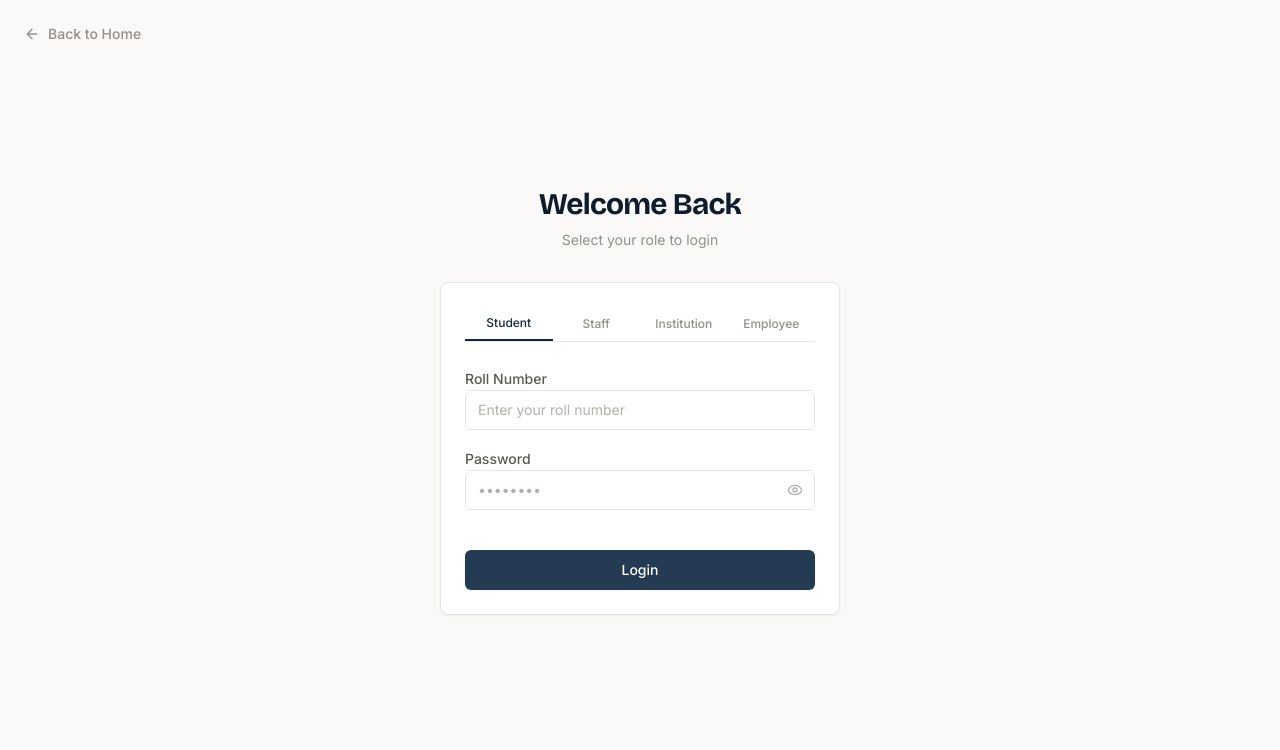
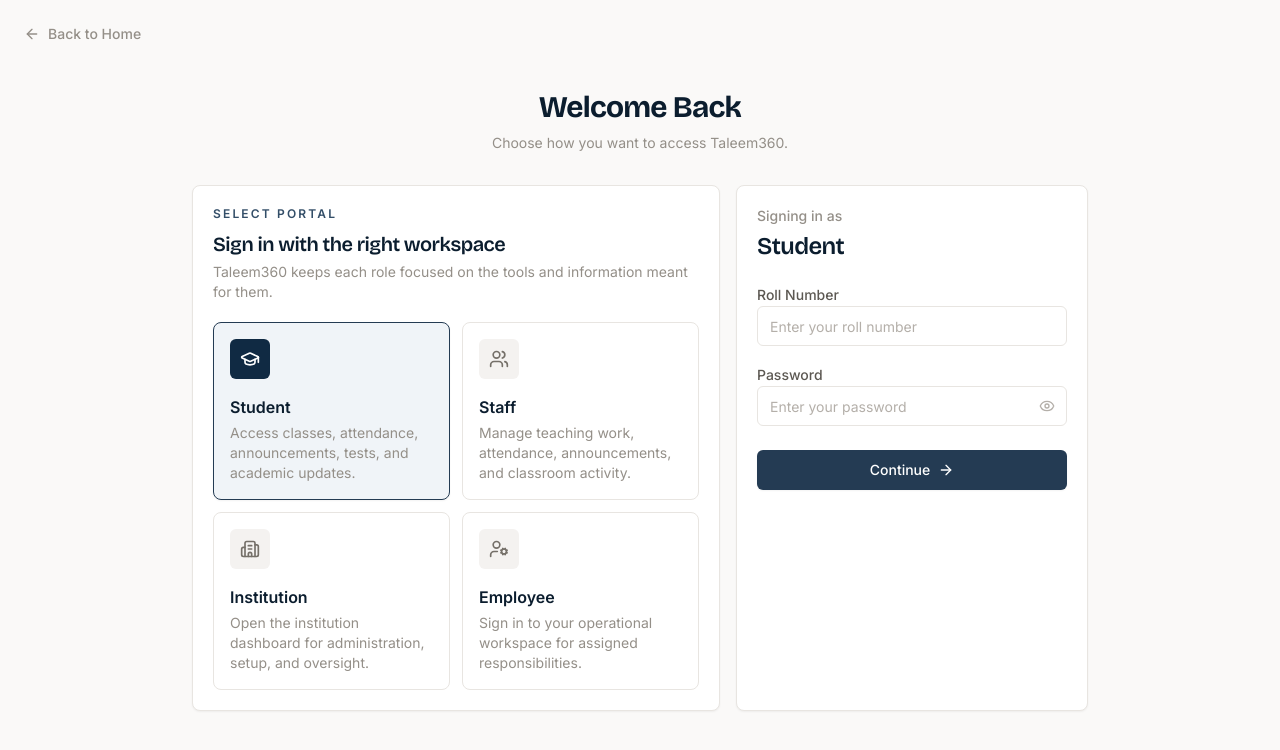
Before and after one commit to MrHussnainAhmad/LMS, a Next.js app: page /login in a window 1280 px wide. Shown: the top 750 px of the page. Built offline with nearby package versions, Linux system fonts and the light colour scheme.

Commit message:
new login ui

```diff
--- a/src/app/(public)/login/LoginForm.tsx
+++ b/src/app/(public)/login/LoginForm.tsx
@@ -1,23 +1,88 @@
 "use client";
 
-import { useState } from "react";
-import * as Tabs from "@radix-ui/react-tabs";
+import { useState, type ComponentType, type FormEvent } from "react";
+import {
+  ArrowLeft,
+  ArrowRight,
+  Building2,
+  GraduationCap,
+  UserCog,
+  Users,
+} from "lucide-react";
+import Link from "next/link";
+import { useRouter } from "next/navigation";
 import { Button } from "@/components/ui/button";
+import { Card } from "@/components/ui/card";
 import { Input } from "@/components/ui/input";
-import { Card } from "@/components/ui/card";
+import { useToast } from "@/components/ui/toaster";
 import { api } from "@/lib/api-client";
-import { useToast } from "@/components/ui/toaster";
-import { useRouter } from "next/navigation";
-import Link from "next/link";
+
+type LoginRole = "STUDENT" | "STAFF" | "INSTITUTION" | "EMPLOYEE";
+
+type RoleOption = {
+  role: LoginRole;
+  title: string;
+  description: string;
+  identifierLabel: string;
+  identifierPlaceholder: string;
+  icon: ComponentType<{ className?: string }>;
+};
+
+const roleOptions: RoleOption[] = [
+  {
+    role: "STUDENT",
+    title: "Student",
+    description: "Access classes, attendance, announcements, tests, and academic updates.",
+    identifierLabel: "Roll Number",
+    identifierPlaceholder: "Enter your roll number",
+    icon: GraduationCap,
+  },
+  {
+    role: "STAFF",
+    title: "Staff",
+    description: "Manage teaching work, attendance, announcements, and classroom activity.",
+    identifierLabel: "Email",
+    identifierPlaceholder: "Enter your email",
+    icon: Users,
+  },
+  {
+    role: "INSTITUTION",
+    title: "Institution",
+    description: "Open the institution dashboard for administration, setup, and oversight.",
+    identifierLabel: "Contact Email",
+    identifierPlaceholder: "Enter your contact email",
+    icon: Building2,
+  },
+  {
+    role: "EMPLOYEE",
+    title: "Employee",
+    description: "Sign in to your operational workspace for assigned responsibilities.",
+    identifierLabel: "Email",
+    identifierPlaceholder: "Enter your email",
+    icon: UserCog,
+  },
+];
 
 export function LoginForm() {
-  const [activeTab, setActiveTab] = useState("STUDENT");
+  const [selectedRole, setSelectedRole] = useState<LoginRole | null>("STUDENT");
   const [isLoading, setIsLoading] = useState(false);
   const { toast } = useToast();
   const router = useRouter();
 
-  const handleSubmit = async (e: React.FormEvent<HTMLFormElement>) => {
+  const selectedOption = roleOptions.find((option) => option.role === selectedRole) ?? null;
+
+  const handleSubmit = async (e: FormEvent<HTMLFormElement>) => {
     e.preventDefault();
+
+    if (!selectedOption) {
+      toast({
+        title: "Select a portal",
+        description: "Please choose how you want to sign in.",
+        variant: "destructive",
+      });
+      return;
+    }
+
     setIsLoading(true);
 
     const formData = new FormData(e.currentTarget);
@@ -25,7 +90,7 @@
     const password = formData.get("password");
 
     try {
-      const res = await api.post<{ role: string, mustChangePassword: boolean }>("/api/auth/login", {
+      const res = await api.post<{ role: string; mustChangePassword: boolean }>("/api/auth/login", {
         emailOrUsername,
         password,
       });
@@ -49,47 +114,126 @@
   };
 
   return (
-    <Card className="p-6">
-      <Tabs.Root value={activeTab} onValueChange={setActiveTab}>
-        <Tabs.List className="flex w-full border-b border-border mb-6">
-          {["STUDENT", "STAFF", "INSTITUTION", "EMPLOYEE"].map((role) => (
-            <Tabs.Trigger
-              key={role}
-              value={role}
-              className="flex-1 py-2 text-xs font-medium text-stone-500 data-[state=active]:text-brand-900 data-[state=active]:border-b-2 data-[state=active]:border-brand-900 transition-all hover:text-stone-700"
-            >
-              {role.charAt(0) + role.slice(1).toLowerCase()}
-            </Tabs.Trigger>
-          ))}
-        </Tabs.List>
-
-        <form onSubmit={handleSubmit} className="space-y-4">
-          <div className="space-y-1">
-            <label className="text-sm font-medium text-stone-700">
-              {activeTab === "STUDENT" ? "Roll Number" : activeTab === "STAFF" ? "Email" : activeTab === "INSTITUTION" ? "Contact Email" : "Email"}
-            </label>
-            <Input name="emailOrUsername" placeholder={`Enter your ${activeTab === 'STUDENT' ? 'roll number' : 'email'}`} required />
+    <div className="grid gap-4 lg:grid-cols-[1.2fr_0.8fr]">
+      <Card className="p-5">
+        <div className="mb-5">
+          <p className="text-xs font-semibold uppercase tracking-[0.18em] text-brand-700">
+            Select Portal
+          </p>
+          <h2 className="mt-2 text-xl font-display font-semibold text-brand-950">
+            Sign in with the right workspace
+          </h2>
+          <p className="mt-1 text-sm text-stone-500">
+            Taleem360 keeps each role focused on the tools and information meant for them.
+          </p>
         </div>
 
-          <div className="space-y-1">
-            <label className="text-sm font-medium text-stone-700">Password</label>
-            <Input name="password" type="password" placeholder="••••••••" required />
+        <div className="grid gap-3 sm:grid-cols-2">
+          {roleOptions.map((option) => {
+            const Icon = option.icon;
+            const isSelected = selectedRole === option.role;
+
+            return (
+              <button
+                key={option.role}
+                type="button"
+                onClick={() => setSelectedRole(option.role)}
+                className={`group flex min-h-[136px] flex-col rounded-lg border p-4 text-left transition-all ${
+                  isSelected
+                    ? "border-brand-800 bg-brand-50 shadow-sm"
+                    : "border-border bg-white hover:border-brand-300 hover:bg-stone-50"
+                }`}
+              >
+                <span
+                  className={`mb-4 flex h-10 w-10 items-center justify-center rounded-md ${
+                    isSelected ? "bg-brand-900 text-white" : "bg-stone-100 text-stone-600"
+                  }`}
+                >
+                  <Icon className="h-5 w-5" />
+                </span>
+                <span className="text-base font-semibold text-brand-950">{option.title}</span>
+                <span className="mt-1 text-sm leading-5 text-stone-500">
+                  {option.description}
+                </span>
+              </button>
+            );
+          })}
+        </div>
+      </Card>
+
+      <Card className="p-5">
+        {selectedOption ? (
+          <form onSubmit={handleSubmit} className="flex h-full flex-col">
+            <div className="mb-5 flex items-start justify-between gap-3">
+              <div>
+                <p className="text-sm font-medium text-stone-500">Signing in as</p>
+                <h3 className="mt-1 text-2xl font-display font-semibold text-brand-950">
+                  {selectedOption.title}
+                </h3>
+              </div>
+              <button
+                type="button"
+                onClick={() => setSelectedRole(null)}
+                className="flex h-9 w-9 items-center justify-center rounded-md border border-border text-stone-500 transition-colors hover:border-brand-300 hover:text-brand-900 lg:hidden"
+                aria-label="Choose another portal"
+              >
+                <ArrowLeft className="h-4 w-4" />
+              </button>
             </div>
 
-          <Button type="submit" className="w-full mt-6" disabled={isLoading}>
-            {isLoading ? "Logging in..." : "Login"}
+            <div className="space-y-4">
+              <div className="space-y-1.5">
+                <label className="text-sm font-medium text-stone-700">
+                  {selectedOption.identifierLabel}
+                </label>
+                <Input
+                  name="emailOrUsername"
+                  placeholder={selectedOption.identifierPlaceholder}
+                  autoComplete={selectedOption.role === "STUDENT" ? "username" : "email"}
+                  required
+                />
+              </div>
+
+              <div className="space-y-1.5">
+                <label className="text-sm font-medium text-stone-700">Password</label>
+                <Input
+                  name="password"
+                  type="password"
+                  placeholder="Enter your password"
+                  autoComplete="current-password"
+                  required
+                />
+              </div>
+            </div>
+
+            <Button type="submit" className="mt-6 w-full" disabled={isLoading}>
+              {isLoading ? "Logging in..." : "Continue"}
+              {!isLoading && <ArrowRight className="ml-2 h-4 w-4" />}
             </Button>
 
-          {activeTab === "INSTITUTION" && (
-            <div className="text-center mt-4 text-sm">
-              <span className="text-stone-500">Don't have an account? </span>
+            {selectedOption.role === "INSTITUTION" && (
+              <div className="mt-4 text-center text-sm">
+                <span className="text-stone-500">Need institution access? </span>
                 <Link href="/register" className="font-medium text-brand-900 hover:underline">
-                Request a Registration?
+                  Request registration
                 </Link>
               </div>
             )}
           </form>
-      </Tabs.Root>
+        ) : (
+          <div className="flex min-h-[320px] flex-col items-center justify-center text-center">
+            <div className="flex h-12 w-12 items-center justify-center rounded-md bg-stone-100 text-stone-500">
+              <ArrowLeft className="h-5 w-5" />
+            </div>
+            <h3 className="mt-4 text-xl font-display font-semibold text-brand-950">
+              Choose a portal to continue
+            </h3>
+            <p className="mt-2 max-w-xs text-sm text-stone-500">
+              Select student, staff, institution, or employee access from the left side.
+            </p>
+          </div>
+        )}
       </Card>
+    </div>
   );
 }
--- a/src/app/(public)/login/page.tsx
+++ b/src/app/(public)/login/page.tsx
@@ -9,10 +9,10 @@
         <ArrowLeft className="h-4 w-4" />
         Back to Home
       </Link>
-      <div className="w-full max-w-[400px]">
+      <div className="w-full max-w-4xl">
         <div className="text-center mb-8">
           <h1 className="text-3xl font-display font-bold text-brand-950 mb-2">Welcome Back</h1>
-          <p className="text-stone-500 text-sm">Select your role to login</p>
+          <p className="text-stone-500 text-sm">Choose how you want to access Taleem360.</p>
         </div>
         <LoginForm />
       </div>
```
Lines whose indentation alone changed are shown as unchanged.
